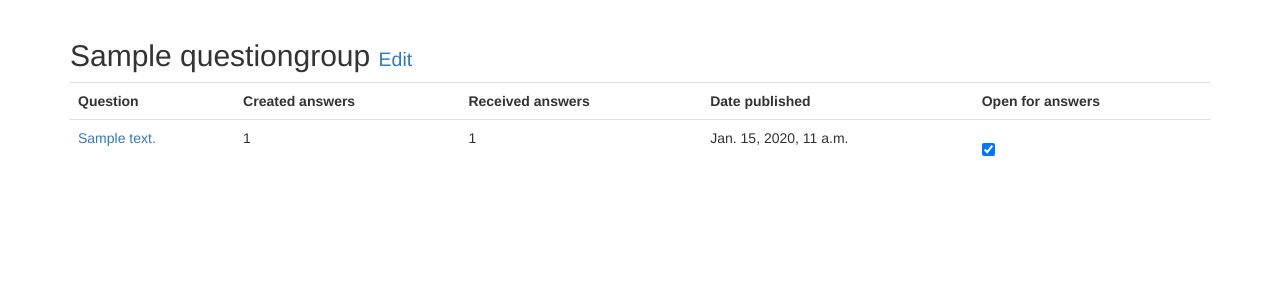
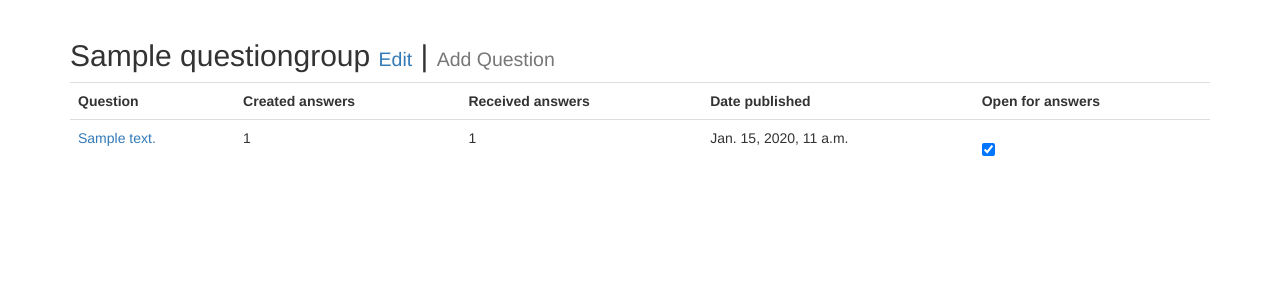
Before and after one commit to jonastonny/crs, a Django app: page /vote/room/1/group/1/ in a window 1280 px wide. Shown: the part 51-351 px from the top of the page. Run offline with Django 3.2, Linux system fonts and the light colour scheme; a user stored in the database is signed in; tables that the repository leaves empty hold one stand-in row (values such as "Sample post"); some libraries are stand-ins or nearby versions.

Commit message:
Added future URLs for creating and editing questions

```diff
--- a/vote/templates/vote/questiongroup_detail.html
+++ b/vote/templates/vote/questiongroup_detail.html
@@ -7,8 +7,12 @@
     <div class="container">
         <h2>{{ questiongroup.title }} {{ room.title }}
             {% if questiongroup|questiongroup_is_owned_by_user:user %}
-{#                <small>Edit link</small>#}
-               <small><a href="{% url 'questiongroup_edit' questiongroup.room_id questiongroup.id %}">Edit</a></small>
+               <small><a href="{% url 'questiongroup_edit' questiongroup.room_id questiongroup.id %}">Edit</a></small> |
+                <small>
+{#                    <a href="{% url 'question_create' questiongroup.room_id questiongroup.id %}">#}
+                        Add Question
+{#                    </a>#}
+                </small>
             {% endif %}
         </h2>
 
--- a/vote/urls.py
+++ b/vote/urls.py
@@ -16,6 +16,9 @@ urlpatterns = [
     url(r'^room/(?P<room>[0-9]+)/group/(?P<questiongroup>[0-9]+)/update/$', views.questiongroup_update, name='questiongroup_update'),
     url(r'^room/(?P<room>[0-9]+)/group/(?P<questiongroup>[0-9]+)/toggle/$', views.questiongroup_toggle, name='questiongroup_toggle'),
     # QUESTION
+    # url(r'^room/(?P<room>[0-9]+)/group/(?P<questiongroup>[0-9]+)/question/create/$', views.CreateQuestionView.as_view(), name='question_create'),
     url(r'^room/(?P<room>[0-9]+)/group/(?P<questiongroup>[0-9]+)/question/(?P<pk>[0-9]+)/$', views.QuestionDetailView.as_view(), name='question_detail'),
+    # url(r'^room/(?P<room>[0-9]+)/group/(?P<questiongroup>[0-9]+)/question/(?P<pk>[0-9]+)/edit/$', views.question_edit, name='question_edit'),
+    # url(r'^room/(?P<room>[0-9]+)/group/(?P<questiongroup>[0-9]+)/question/(?P<pk>[0-9]+)/update/$', views.question_update, name='question_update'),
     url(r'^room/(?P<room>[0-9]+)/group/(?P<questiongroup>[0-9]+)/question/(?P<question>[0-9]+)/toggle', views.question_toggle, name='question_toggle'),
 ]
```
